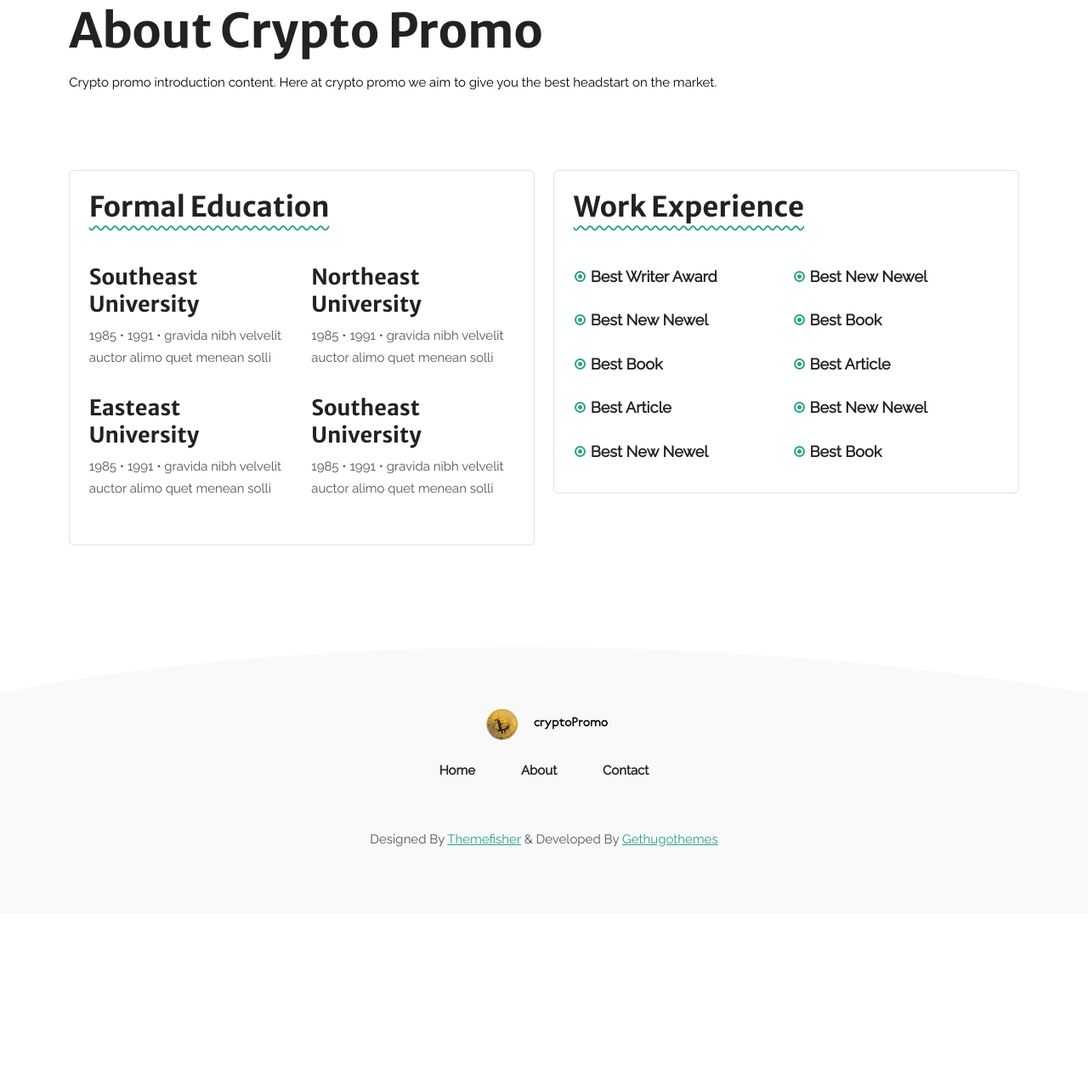
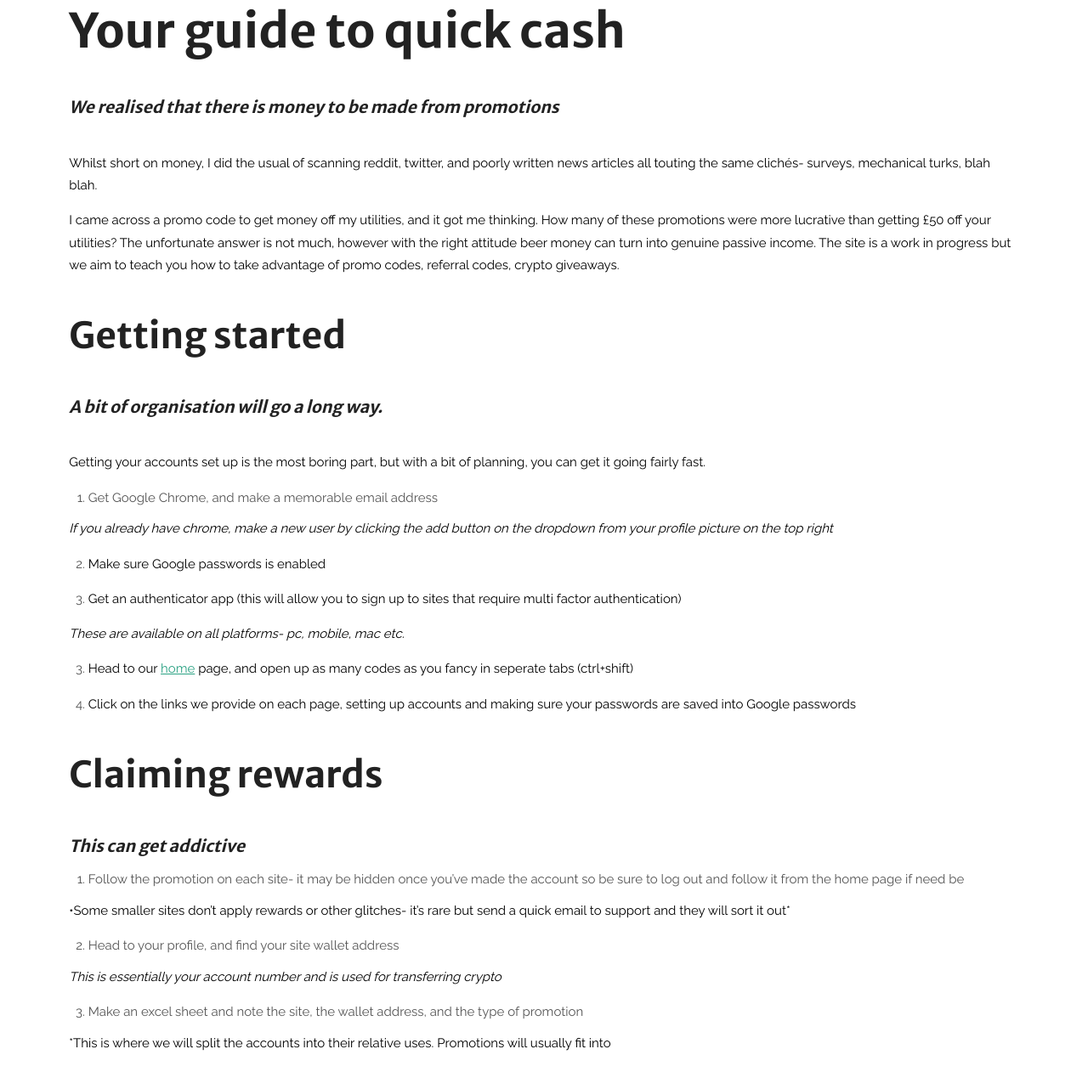
Before and after one commit to two-five/Refer, a plain HTML site: page about/index.html in a window 1280 px wide. Shown: the part 1018-2293 px from the top of the page at 85% size. Before the commit the page ends 2094 px from the top, so only its background shows below. Drawn offline with Linux system fonts and the light colour scheme.

Commit message:
deploy: a73944fcd5f6598b9d4994bf60d9399347ecf3ec

```diff
--- a/about/index.html
+++ b/about/index.html
@@ -1,10 +1,10 @@
 <!doctype html><html lang=en-us>
 <head>
 <meta charset=utf-8>
-<title>About Crypto Promo</title>
+<title>Your guide to quick cash</title>
 <base href>
 <meta name=viewport content="width=device-width,initial-scale=1,maximum-scale=5">
-<meta name=description content="this is meta-description">
+<meta name=description content="Get started">
 <meta name=author content="Themefisher">
 <meta name=generator content="Hugo 0.92.2">
 <link rel="shortcut icon" href=/images/coin-favicon_hu86a8e5be1d85ca4c8876e23e6518c89e_705054_32x0_resize_box_3.png type=image/x-icon>
@@ -15,15 +15,15 @@
 <link rel=manifest href=/manifest.webmanifest>
 <meta name=msapplication-TileColor content="#2ba283">
 <meta name=theme-color content="#FFF">
-<meta name=twitter:title content="About Crypto Promo">
-<meta name=twitter:description content="this is meta-description">
-<meta property="og:title" content="About Crypto Promo">
-<meta property="og:description" content="this is meta-description">
+<meta name=twitter:title content="Your guide to quick cash">
+<meta name=twitter:description content="Get started">
+<meta property="og:title" content="Your guide to quick cash">
+<meta property="og:description" content="Get started">
 <meta property="og:type" content="article">
 <meta property="og:url" content="/about/"><meta property="article:section" content>
 <meta name=twitter:card content="summary">
-<meta name=twitter:title content="About Crypto Promo">
-<meta name=twitter:description content="this is meta-description">
+<meta name=twitter:title content="Your guide to quick cash">
+<meta name=twitter:description content="Get started">
 <meta http-equiv=x-dns-prefetch-control content="on">
 <link rel=preconnect href=//ajax.googleapis.com>
 <link rel=preconnect href=https://fonts.gstatic.com crossorigin=anonymous>
@@ -111,56 +111,72 @@
 <source srcset=/images/bitcoin-coin_hu82c25fa98cd4e9a8103220017be4b8cb_1148243_800x0_resize_q90_h2_box.webp media="(max-width: 767px)">
 <source srcset=/images/bitcoin-coin_hu82c25fa98cd4e9a8103220017be4b8cb_1148243_1000x0_resize_q90_h2_box.webp media="(max-width: 992px)">
 <source srcset=/images/bitcoin-coin_hu82c25fa98cd4e9a8103220017be4b8cb_1148243_1400x0_resize_q90_h2_box.webp>
-<img loading=lazy decoding=async class="img-fluid mb-5 w-100 rounded-4" src=/images/bitcoin-coin_hu82c25fa98cd4e9a8103220017be4b8cb_1148243_1400x0_resize_q90_box.jpg alt="About Crypto Promo" width=5356 height=3571>
+<img loading=lazy decoding=async class="img-fluid mb-5 w-100 rounded-4" src=/images/bitcoin-coin_hu82c25fa98cd4e9a8103220017be4b8cb_1148243_1400x0_resize_q90_box.jpg alt="Your guide to quick cash" width=5356 height=3571>
 </picture>
-<h2 class=mb-3>About Crypto Promo</h2>
+<h2 class=mb-3>Your guide to quick cash</h2>
 <div class=content>
-<p>Crypto promo introduction content. Here at crypto promo we aim to give you
-the best headstart on the market.</p>
+<h6 id=we-realised-that-there-is-money-to-be-made-from-promotions><em>We realised that there is money to be made from promotions</em></h6>
+<br>
+<p>Whilst short on money, I did the usual of scanning reddit, twitter, and poorly
+written news articles all touting the same clichés- surveys, mechanical turks,
+blah blah.</p>
+<p>I came across a promo code to get money off my utilities, and it got me thinking.
+How many of these promotions were more lucrative than getting £50 off your utilities?
+The unfortunate answer is not much, however with the right attitude beer money
+can turn into genuine passive income. The site is a work in progress but we aim
+to teach you how to take advantage of promo codes, referral codes, crypto
+giveaways.
+<br></p>
+<h3 id=getting-started>Getting started</h3>
+<h6 id=a-bit-of-organisation-will-go-a-long-way><em>A bit of organisation will go a long way.</em></h6>
+<br>
+<p>Getting your accounts set up is the most boring part, but with a bit of planning,
+you can get it going fairly fast.</p>
+<ol>
+<li>Get Google Chrome, and make a memorable email address</li>
+</ol>
+<p><em>If you already have chrome, make a new user by clicking the add button on the
+dropdown from your profile picture on the top right</em></p>
+<ol start=2>
+<li>
+<p>Make sure Google passwords is enabled</p>
+</li>
+<li>
+<p>Get an authenticator app (this will allow you to sign up to sites that require
+multi factor authentication)</p>
+</li>
+</ol>
+<p><em>These are available on all platforms- pc, mobile, mac etc.</em></p>
+<ol start=3>
+<li>
+<p>Head to our <a href=http://www.cryptopromo.co.uk/>home</a> page, and open up as many
+codes as you fancy in seperate tabs (ctrl+shift)</p>
+</li>
+<li>
+<p>Click on the links we provide on each page, setting up accounts and making sure
+your passwords are saved into Google passwords</p>
+</li>
+</ol>
+<h3 id=claiming-rewards>Claiming rewards</h3>
+<h6 id=this-can-get-addictive><em>This can get addictive</em></h6>
+<ol>
+<li>Follow the promotion on each site- it may be hidden once you&rsquo;ve made the account
+so be sure to log out and follow it from the home page if need be</li>
+</ol>
+<p>•Some smaller sites don&rsquo;t apply rewards or other glitches- it&rsquo;s rare but send a
+quick email to support and they will sort it out*</p>
+<ol start=2>
+<li>Head to your profile, and find your site wallet address</li>
+</ol>
+<p><em>This is essentially your account number and is used for transferring crypto</em></p>
+<ol start=3>
+<li>Make an excel sheet and note the site, the wallet address, and the type of promotion</li>
+</ol>
+<p>*This is where we will split the accounts into their relative uses. Promotions will usually fit into</p>
 </div>
 </div>
 </div>
 <div class=row>
-<div class="col-md-6 mb-4 mb-md-0">
-<div class="p-4 border rounded">
-<h2 class="h4 mb-5 title-border">Formal Education</h2>
-<div class=row>
-<div class="col-md-6 mb-3">
-<h4 class="h5 mb-2">Southeast University</h4>
-<p>1985 • 1991 • gravida nibh velvelit auctor alimo quet menean solli</p>
-</div>
-<div class="col-md-6 mb-3">
-<h4 class="h5 mb-2">Northeast University</h4>
-<p>1985 • 1991 • gravida nibh velvelit auctor alimo quet menean solli</p>
-</div>
-<div class="col-md-6 mb-3">
-<h4 class="h5 mb-2">Easteast University</h4>
-<p>1985 • 1991 • gravida nibh velvelit auctor alimo quet menean solli</p>
-</div>
-<div class="col-md-6 mb-3">
-<h4 class="h5 mb-2">Southeast University</h4>
-<p>1985 • 1991 • gravida nibh velvelit auctor alimo quet menean solli</p>
-</div>
-</div>
-</div>
-</div>
-<div class=col-md-6>
-<div class="border rounded p-4">
-<h2 class="mb-5 h4 title-border">Work Experience</h2>
-<ul class=list-styled style=columns:2>
-<li>Best Writer Award</li>
-<li>Best New Newel</li>
-<li>Best Book</li>
-<li>Best Article</li>
-<li>Best New Newel</li>
-<li>Best New Newel</li>
-<li>Best Book</li>
-<li>Best Article</li>
-<li>Best New Newel</li>
-<li>Best Book</li>
-</ul>
-</div>
-</div>
 </div>
 </div>
 </section>
--- a/sitemap.xml
+++ b/sitemap.xml
@@ -1 +1 @@
-<?xml version="1.0" encoding="utf-8" standalone="yes"?><urlset xmlns="http://www.sitemaps.org/schemas/sitemap/0.9" xmlns:xhtml="http://www.w3.org/1999/xhtml"><url><loc>/blog/post-4/</loc><lastmod>2022-03-10T18:19:25+06:00</lastmod></url><url><loc>/blog/post-7/</loc><lastmod>2022-03-10T18:19:25+06:00</lastmod></url><url><loc>/blog/post-1/</loc><lastmod>2022-03-10T18:19:25+06:00</lastmod></url><url><loc>/blog/</loc><lastmod>2022-03-10T18:19:25+06:00</lastmod></url><url><loc>/blog/post-2/</loc><lastmod>2022-03-10T18:19:25+06:00</lastmod></url><url><loc>/categories/</loc><lastmod>2022-03-10T18:19:25+06:00</lastmod></url><url><loc>/blog/post-5/</loc><lastmod>2022-03-10T18:19:25+06:00</lastmod></url><url><loc>/categories/crypto/</loc><lastmod>2022-03-10T18:19:25+06:00</lastmod></url><url><loc>/</loc><lastmod>2022-03-10T18:19:25+06:00</lastmod></url><url><loc>/blog/post-8/</loc><lastmod>2022-03-10T18:19:25+06:00</lastmod></url><url><loc>/blog/post-3/</loc><lastmod>2022-03-10T18:19:25+06:00</lastmod></url><url><loc>/blog/post-6/</loc><lastmod>2022-03-10T18:19:25+06:00</lastmod></url><url><loc>/about/</loc></url><url><loc>/contact/</loc></url><url><loc>/privacy-policy/</loc></url><url><loc>/search/</loc></url><url><loc>/tags/</loc></url></urlset>
+<?xml version="1.0" encoding="utf-8" standalone="yes"?><urlset xmlns="http://www.sitemaps.org/schemas/sitemap/0.9" xmlns:xhtml="http://www.w3.org/1999/xhtml"><url><loc>/blog/post-4/</loc><lastmod>2022-03-10T18:19:25+06:00</lastmod></url><url><loc>/blog/post-7/</loc><lastmod>2022-03-10T18:19:25+06:00</lastmod></url><url><loc>/blog/post-1/</loc><lastmod>2022-03-10T18:19:25+06:00</lastmod></url><url><loc>/blog/</loc><lastmod>2022-03-10T18:19:25+06:00</lastmod></url><url><loc>/blog/post-2/</loc><lastmod>2022-03-10T18:19:25+06:00</lastmod></url><url><loc>/categories/</loc><lastmod>2022-03-10T18:19:25+06:00</lastmod></url><url><loc>/blog/post-5/</loc><lastmod>2022-03-10T18:19:25+06:00</lastmod></url><url><loc>/categories/crypto/</loc><lastmod>2022-03-10T18:19:25+06:00</lastmod></url><url><loc>/</loc><lastmod>2022-03-10T18:19:25+06:00</lastmod></url><url><loc>/blog/post-8/</loc><lastmod>2022-03-10T18:19:25+06:00</lastmod></url><url><loc>/blog/post-3/</loc><lastmod>2022-03-10T18:19:25+06:00</lastmod></url><url><loc>/blog/post-6/</loc><lastmod>2022-03-10T18:19:25+06:00</lastmod></url><url><loc>/contact/</loc></url><url><loc>/privacy-policy/</loc></url><url><loc>/search/</loc></url><url><loc>/tags/</loc></url><url><loc>/about/</loc></url></urlset>
```
Also changed, not shown: index.json (+1 -1 lines), index.xml (+1 -1 lines).
